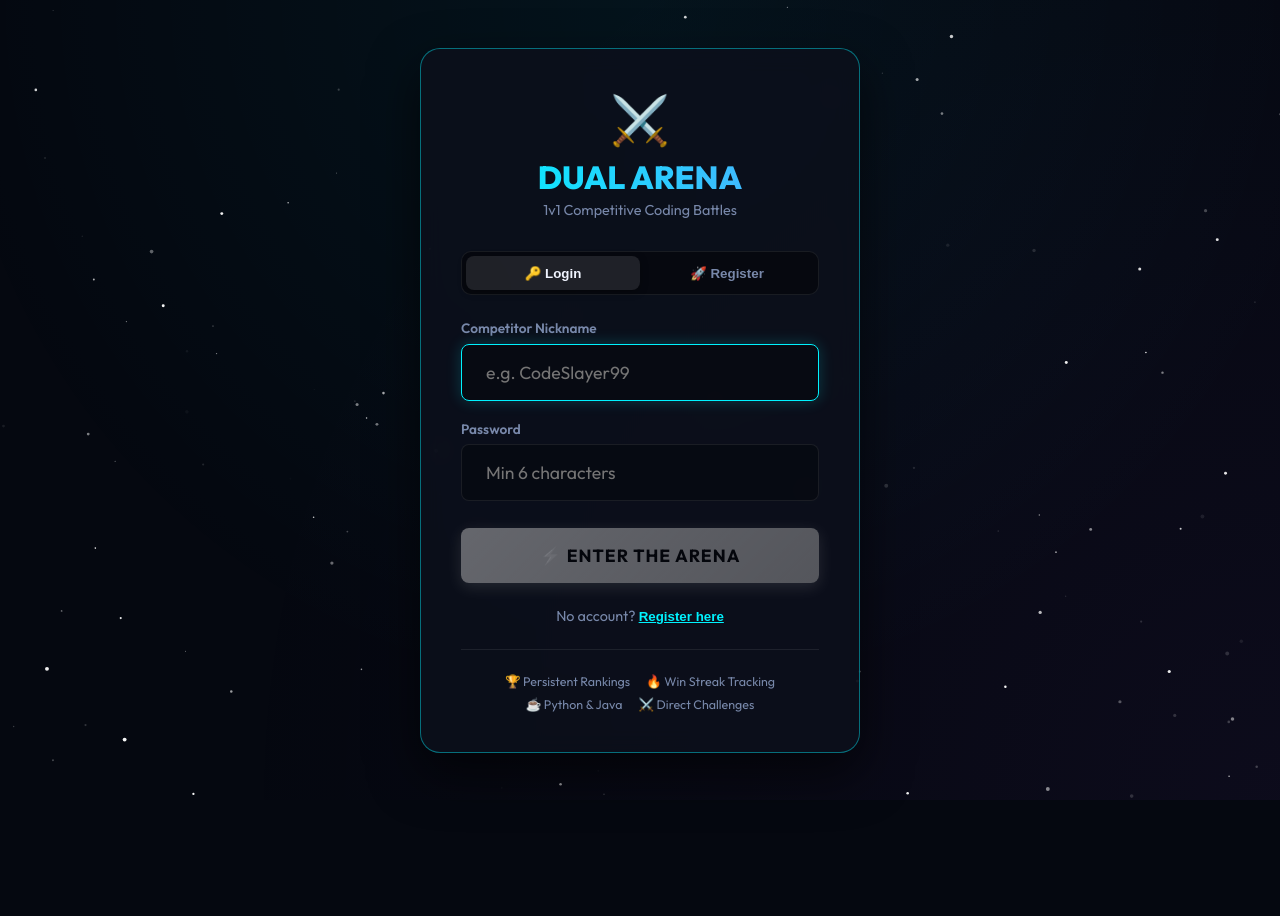
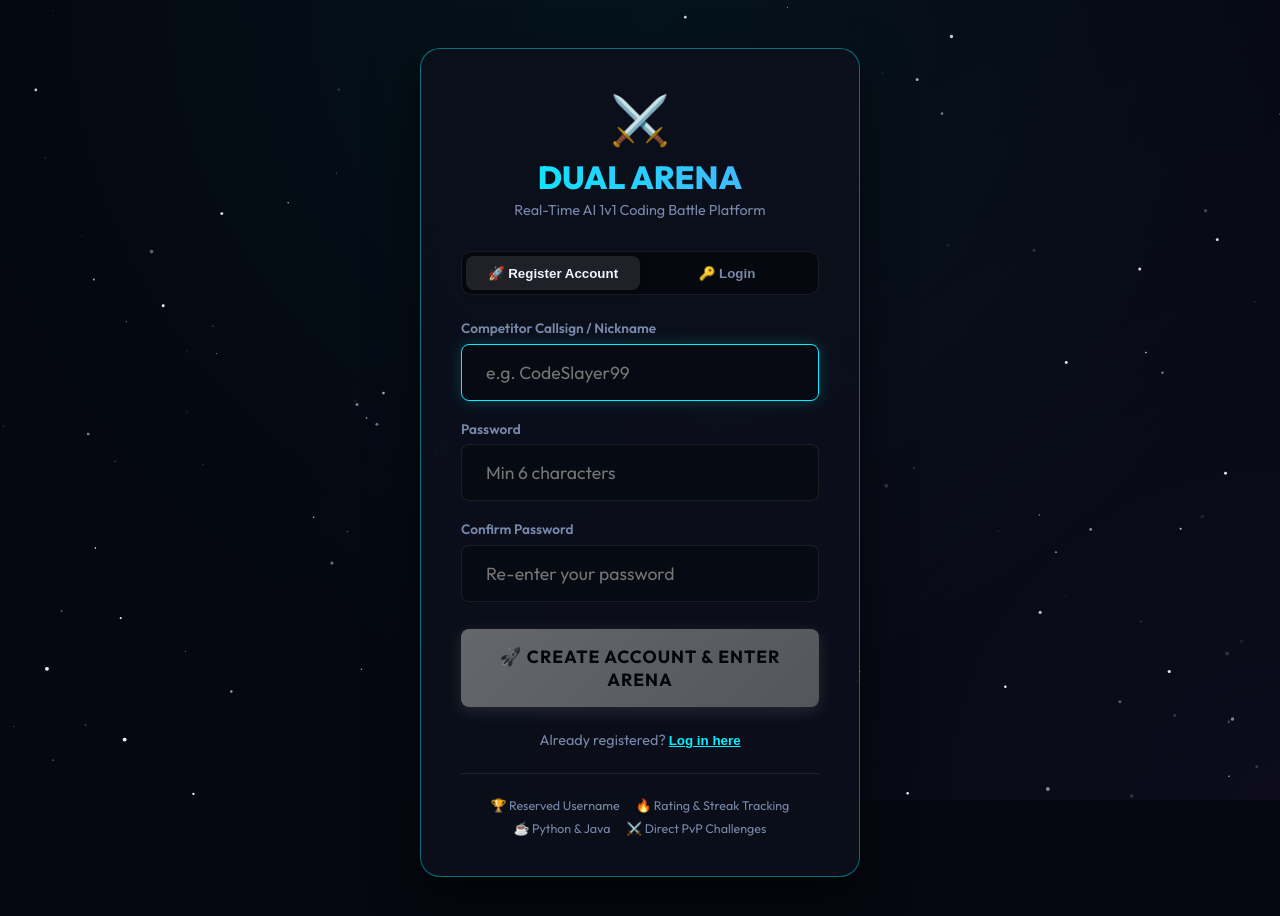
Before and after one commit to Advik123987/Dual_Arena, a React (Vite) app in the folder gui/: page / in a window 1280 px wide. Shown: the top 916 px of the page. Before the commit the page ends 801 px from the top, so only its background shows below. Built offline with nearby package versions, Linux system fonts and the light colour scheme; no server answers.

Commit message:
fix(auth): seamless account registration & claiming — auto-suggest tab switching on error, default to Register tab for new users, allow claiming pre-auth callsigns

```diff
--- a/gui/src/components/AuthScreen.jsx
+++ b/gui/src/components/AuthScreen.jsx
@@ -2,7 +2,7 @@ import React, { useState } from 'react';
 import { register, login, saveSession } from '../api.js';
 
 export default function AuthScreen({ onAuth }) {
-  const [mode, setMode] = useState('login'); // 'login' | 'register'
+  const [mode, setMode] = useState('register'); // Default to 'register' for new competitors
   const [nickname, setNickname] = useState('');
   const [password, setPassword] = useState('');
   const [confirmPassword, setConfirmPassword] = useState('');
@@ -13,10 +13,10 @@ export default function AuthScreen({ onAuth }) {
     e.preventDefault();
     setError('');
 
-    if (!nickname.trim()) return setError('Nickname is required.');
+    if (!nickname.trim()) return setError('Please enter a nickname.');
     if (password.length < 6) return setError('Password must be at least 6 characters.');
     if (mode === 'register' && password !== confirmPassword)
-      return setError('Passwords do not match.');
+      return setError('Passwords do not match. Please re-type your password.');
 
     setLoading(true);
     try {
@@ -45,29 +45,29 @@ export default function AuthScreen({ onAuth }) {
         <div className="auth-logo">
           <span className="auth-logo-icon">⚔️</span>
           <h1 className="auth-title">DUAL ARENA</h1>
-          <p className="auth-subtitle">1v1 Competitive Coding Battles</p>
+          <p className="auth-subtitle">Real-Time AI 1v1 Coding Battle Platform</p>
         </div>
 
         {/* Tab Toggle */}
         <div className="auth-tabs">
+          <button
+            className={`auth-tab ${mode === 'register' ? 'active' : ''}`}
+            onClick={() => { setMode('register'); setError(''); }}
+          >
+            🚀 Register Account
+          </button>
           <button
             className={`auth-tab ${mode === 'login' ? 'active' : ''}`}
             onClick={() => { setMode('login'); setError(''); }}
           >
             🔑 Login
           </button>
-          <button
-            className={`auth-tab ${mode === 'register' ? 'active' : ''}`}
-            onClick={() => { setMode('register'); setError(''); }}
-          >
-            🚀 Register
-          </button>
         </div>
 
         {/* Form */}
         <form className="auth-form" onSubmit={handleSubmit}>
           <div className="auth-field">
-            <label className="auth-label">Competitor Nickname</label>
+            <label className="auth-label">Competitor Callsign / Nickname</label>
             <input
               className="input-field"
               type="text"
@@ -109,6 +109,30 @@ export default function AuthScreen({ onAuth }) {
           {error && (
             <div className="auth-error">
               ⚠️ {error}
+              {error.includes("not found") && mode === 'login' && (
+                <div style={{ marginTop: '0.5rem' }}>
+                  <button
+                    type="button"
+                    className="auth-link"
+                    onClick={() => { setMode('register'); setError(''); }}
+                    style={{ color: '#fff', fontWeight: 700 }}
+                  >
+                    👉 Click here to Register as '{nickname}'
+                  </button>
+                </div>
+              )}
+              {error.includes("already registered") && mode === 'register' && (
+                <div style={{ marginTop: '0.5rem' }}>
+                  <button
+                    type="button"
+                    className="auth-link"
+                    onClick={() => { setMode('login'); setError(''); }}
+                    style={{ color: '#fff', fontWeight: 700 }}
+                  >
+                    👉 Click here to Login as '{nickname}'
+                  </button>
+                </div>
+              )}
             </div>
           )}
 
@@ -119,24 +143,24 @@ export default function AuthScreen({ onAuth }) {
           >
             {loading
               ? <span className="auth-spinner" />
-              : mode === 'login' ? '⚡ Enter the Arena' : '🚀 Create Account'}
+              : mode === 'register' ? '🚀 Create Account & Enter Arena' : '⚡ Login & Enter Arena'}
           </button>
         </form>
 
         {/* Footnote */}
         <p className="auth-footer">
-          {mode === 'login'
-            ? <>No account? <button className="auth-link" onClick={() => { setMode('register'); setError(''); }}>Register here</button></>
-            : <>Already a fighter? <button className="auth-link" onClick={() => { setMode('login'); setError(''); }}>Log in</button></>
+          {mode === 'register'
+            ? <>Already registered? <button className="auth-link" onClick={() => { setMode('login'); setError(''); }}>Log in here</button></>
+            : <>New competitor? <button className="auth-link" onClick={() => { setMode('register'); setError(''); }}>Create account</button></>
           }
         </p>
 
         {/* Feature bullets */}
         <div className="auth-features">
-          <span>🏆 Persistent Rankings</span>
-          <span>🔥 Win Streak Tracking</span>
+          <span>🏆 Reserved Username</span>
+          <span>🔥 Rating &amp; Streak Tracking</span>
           <span>☕ Python &amp; Java</span>
-          <span>⚔️ Direct Challenges</span>
+          <span>⚔️ Direct PvP Challenges</span>
         </div>
       </div>
     </div>
```
Also changed, not shown: 1 other file (tests, documents, lock files or other folders).
